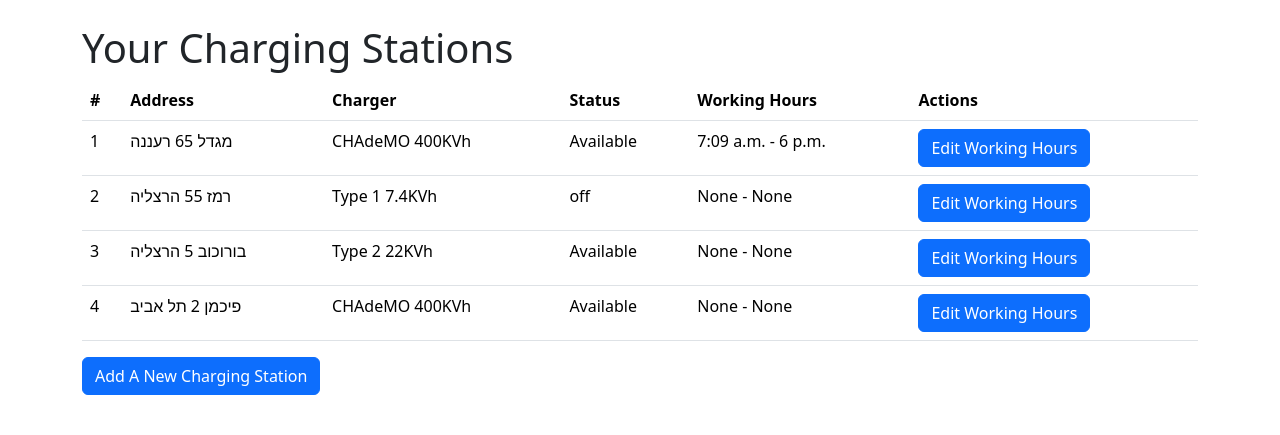
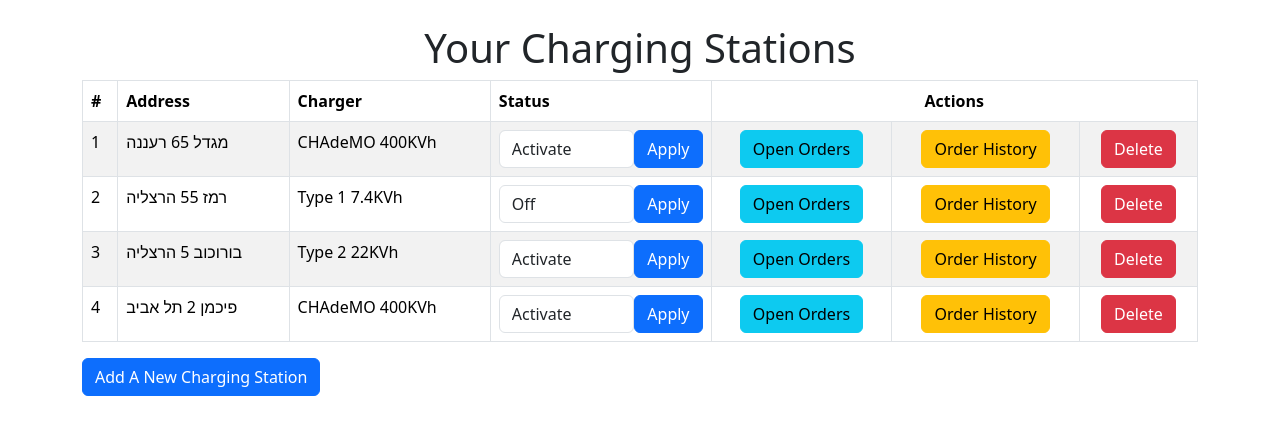
Before and after one commit to Yaish25491/ElectricPark, a Django app: page /login/your_charging_stations/ in a window 1280 px wide. Shown: the part 56-491 px from the top of the page. Run offline with Django 4.2, Linux system fonts and the light colour scheme; a user stored in the database is signed in; data comes from the database, SQL or seed files in the repository; both versions use the stored data as it was after the commit; some libraries are stand-ins or nearby versions.

Commit message:
everything works, ready to be prisented. need to clean up the code
Signed-off-by: hyaish <hyaish@redhat.com>

```diff
--- a/ElectricPark/urls.py
+++ b/ElectricPark/urls.py
@@ -57,6 +57,10 @@ urlpatterns = [
     #path('available-times/<int:station_id>/<str:order_date>/', views.get_available_times, name='get_available_times'),
     path('schedule/<int:station_id>/', schedule_station, name='schedule_station'),
     path('get-available-times/<int:station_id>/', views.get_available_times, name='get_available_times'),
+    path('charging-stations/', views.charging_stations, name='charging_stations'),
+    path('open_orders/<int:charging_station_id>/', views.open_orders_by_id, name='open_orders_by_id'),
+    path('order_history/<int:charging_station_id>/', views.order_history_by_id, name='order_history_by_id'),
+    path('export_order_history_to_csv/<int:charging_station_id>/', views.export_order_history_to_csv, name='export_order_history_to_csv'),
 
 
 ]+ static(settings.MEDIA_URL, document_root=settings.MEDIA_ROOT)
--- a/myapp/views.py
+++ b/myapp/views.py
@@ -506,22 +506,36 @@ def DBcontrol(request):
     return render(request, "DBcontrol.html", {})
 
 
-
-
 @login_required
 def charging_stations(request):
     user = request.user
     charging_stations = ChargingStation.objects.filter(user=user)
 
     if request.method == 'POST':
-        form = ChargingStationForm(request.POST)
-        if form.is_valid():
-            charging_station = ChargingStation.objects.get(id=form.cleaned_data['charging_station_id'])
-            charging_station.working_hours_start = form.cleaned_data['working_hours_start']
-            charging_station.working_hours_finish = form.cleaned_data['working_hours_finish']
+        if 'delete' in request.POST:
+            # Handle the deletion of a charging station
+            charging_station_id = request.POST.get('charging_station_id')
+            charging_station = get_object_or_404(ChargingStation, id=charging_station_id, user=user)
+            charging_station.delete()
+        else:
+            # Handle the update of station status
+            charging_station_id = request.POST.get('charging_station_id')
+            charging_station = get_object_or_404(ChargingStation, id=charging_station_id, user=user)
+            new_status_ui = request.POST.get('station_status')
+            if new_status_ui == 'activate':
+                new_status_db = 'Available'
+            elif new_status_ui == 'off':
+                new_status_db = 'off'
+            else:
+                new_status_db = charging_station.station_status  # Default to current status if not recognized
+
+            charging_station.station_status = new_status_db
             charging_station.save()
 
     form = ChargingStationViewForm()
+    print("******")
+    print(user)
+    print("******")
 
     context = {
         'charging_stations': charging_stations,
@@ -529,6 +543,84 @@ def charging_stations(request):
     }
 
     return render(request, 'charging_stations.html', context)
+
+def open_orders_by_id(request, charging_station_id):
+    charging_station = get_object_or_404(ChargingStation, id=charging_station_id)
+
+    # Fetch order history (past orders until yesterday)
+    today = datetime.now().date()
+
+    # Using raw SQL to fetch order history
+    with connection.cursor() as cursor:
+        cursor.execute("""
+            SELECT id, order_date, order_start, order_finish, charging_station_id, user_id
+            FROM myapp_chargingstationorder
+            WHERE charging_station_id = %s AND order_date >= %s
+        """, [charging_station_id, today])
+
+        # Fetch all rows from the cursor
+        open_orders = cursor.fetchall()
+
+    context = {
+        'charging_station': charging_station,
+        'open_orders': open_orders,
+    }
+
+    return render(request, 'open_orders_by_id.html', context)
+
+
+import csv
+from django.http import HttpResponse
+
+def order_history_by_id(request, charging_station_id):
+    charging_station = get_object_or_404(ChargingStation, id=charging_station_id)
+
+    # Fetch order history (past orders until yesterday)
+    today = datetime.now().date()
+
+    # Using raw SQL to fetch order history
+    with connection.cursor() as cursor:
+        cursor.execute("""
+            SELECT id, order_date, order_start, order_finish, charging_station_id, user_id
+            FROM myapp_chargingstationorder
+            WHERE charging_station_id = %s AND order_date < %s
+        """, [charging_station_id, today])
+
+        # Fetch all rows from the cursor
+        order_history = cursor.fetchall()
+
+    context = {
+        'charging_station': charging_station,
+        'order_history': order_history,
+    }
+    return render(request, 'order_history_by_id.html', context)
+
+def export_order_history_to_csv(request, charging_station_id):
+    charging_station = get_object_or_404(ChargingStation, id=charging_station_id)
+
+    today = datetime.now().date()
+
+    with connection.cursor() as cursor:
+        cursor.execute("""
+            SELECT id, order_date, order_start, order_finish, charging_station_id, user_id
+            FROM myapp_chargingstationorder
+            WHERE charging_station_id = %s AND order_date < %s
+        """, [charging_station_id, today])
+
+        order_history = cursor.fetchall()
+
+    # Create the HttpResponse object with the appropriate CSV header.
+    response = HttpResponse(content_type='text/csv')
+    response['Content-Disposition'] = f'attachment; filename="order_history_{charging_station_id}.csv"'
+
+    writer = csv.writer(response)
+    writer.writerow(['ID', 'Order Date', 'Order Start', 'Order Finish', 'Charging Station ID', 'User ID'])
+
+    for order in order_history:
+        writer.writerow(order)
+
+    return response
+
 
 
 
--- a/templates/charging_stations.html
+++ b/templates/charging_stations.html
@@ -1,17 +1,16 @@
 {% extends 'base.html' %}
 {% block content %}
-
-<h1>Your Charging Stations</h1>
-
-<table class="table">
-    <thead>
+<div class="text-center">
+    <h1>Your Charging Stations</h1>
+</div>
+<table class="table table-bordered table-striped">
+    <thead class="thead-dark">
         <tr>
             <th>#</th>
             <th>Address</th>
             <th>Charger</th>
             <th>Status</th>
-            <th>Working Hours</th>
-            <th>Actions</th>
+            <th colspan="3" class="text-center">Actions</th>
         </tr>
     </thead>
     <tbody>
@@ -20,39 +19,35 @@
             <td>{{ forloop.counter }}</td>
             <td>{{ charging_station.address }}</td>
             <td>{{ charging_station.charger }}</td>
-            <td>{{ charging_station.station_status }}</td>
-            <td>{{ charging_station.working_hours_start }} - {{ charging_station.working_hours_finish }}</td>
             <td>
-                <button type="button" class="btn btn-primary" data-bs-toggle="modal" data-bs-target="#editModal{{ charging_station.id }}">
-                    Edit Working Hours
-                </button>
+                <form method="post" class="form-inline d-flex align-items-center">
+                    {% csrf_token %}
+                    <input type="hidden" name="charging_station_id" value="{{ charging_station.id }}">
+                    <select name="station_status" class="form-control">
+                        <option value="activate" {% if charging_station.station_status == 'Available' %} selected {% endif %} style="color: green;">Activate</option>
+                        <option value="off" {% if charging_station.station_status == 'off' %} selected {% endif %} style="color: red;">Off</option>
+                    </select>
+                    <button type="submit" class="btn btn-primary ml-2">Apply</button>
+                </form>
+            </td>
+            <td class="text-center">
+                <a href="{% url 'open_orders_by_id' charging_station.id %}" class="btn btn-info">Open Orders</a>
+            </td>
+            <td class="text-center">
+                <a href="{% url 'order_history_by_id' charging_station.id %}" class="btn btn-warning">Order History</a>
+            </td>
+            <td class="text-center">
+                <form method="post" onsubmit="return confirm('Are you sure you want to delete this charging station?');">
+                    {% csrf_token %}
+                    <input type="hidden" name="charging_station_id" value="{{ charging_station.id }}">
+                    <input type="hidden" name="delete" value="true">
+                    <button type="submit" class="btn btn-danger">Delete</button>
+                </form>
             </td>
         </tr>
-        <!-- Modal for editing working hours -->
-        <div class="modal fade" id="editModal{{ charging_station.id }}" tabindex="-1" aria-labelledby="editModalLabel" aria-hidden="true">
-            <div class="modal-dialog">
-                <div class="modal-content">
-                    <div class="modal-header">
-                        <h5 class="modal-title" id="editModalLabel">Edit Working Hours</h5>
-                        <button type="button" class="btn-close" data-bs-dismiss="modal" aria-label="Close"></button>
-                    </div>
-                    <div class="modal-body">
-                        <form method="post" action = "{% url 'edit_working_hours' %}">
-                            {% csrf_token %}
-                            <label for="working_hours_start">Working Hours Start:</label>
-                            <input type="time" name="working_hours_start" value="{{ charging_station.working_hours_start }}">
-                            <label for="working_hours_finish">Working Hours Finish:</label>
-                            <input type="time" name="working_hours_finish" value="{{ charging_station.working_hours_finish }}">
-                            <input type="hidden" name="charging_station_id" value="{{ charging_station.id }}">
-                            <button type="submit" class="btn btn-primary">Save</button>
-                        </form>
-                    </div>
-                </div>
-            </div>
-        </div>
         {% endfor %}
     </tbody>
 </table>
+<a class="btn btn-primary" href="{% url 'Create A Charging Station' %}">Add A New Charging Station</a>
 
-<a class="btn btn-primary" href="{% url 'Create A Charging Station' %}">Add A New Charging Station</a>
 {% endblock %}
```
Also changed, not shown: templates/YourChargingStations.html (+11 -3 lines), db.sqlite3, 1 other file.
